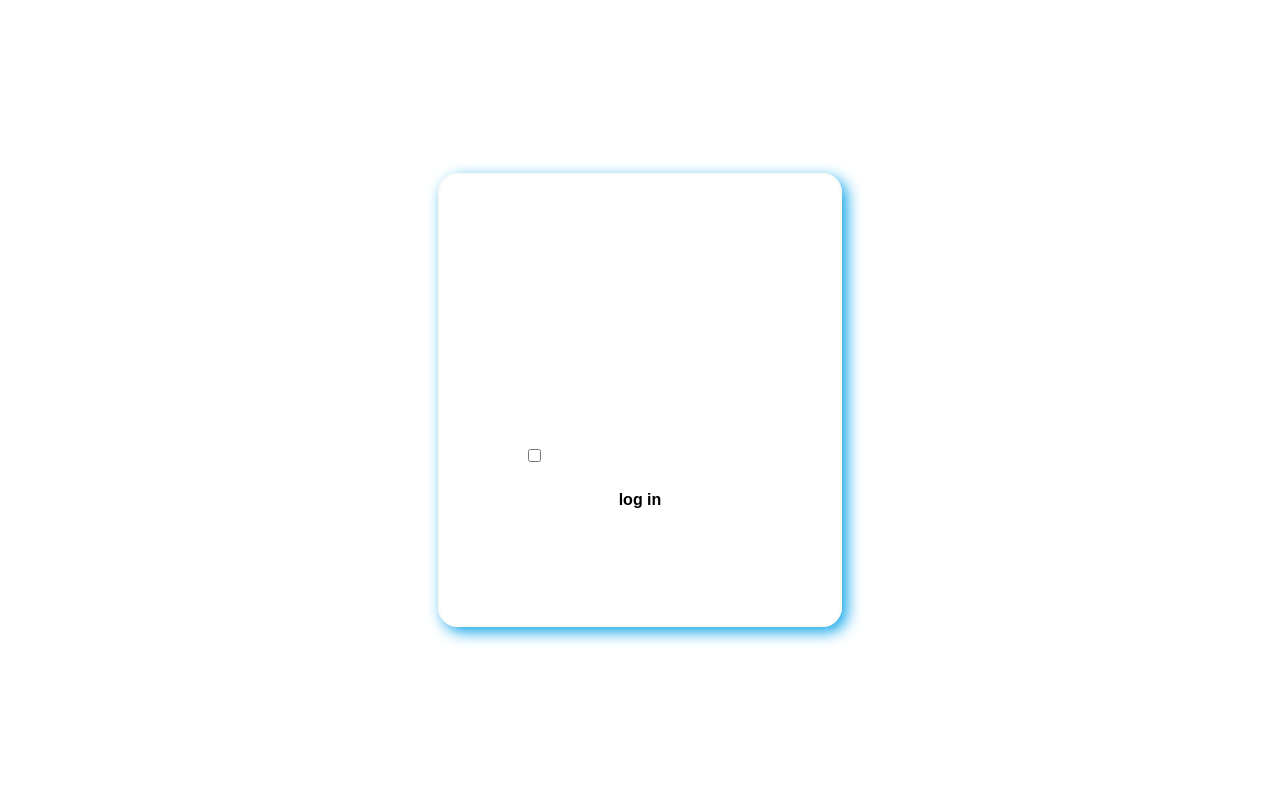
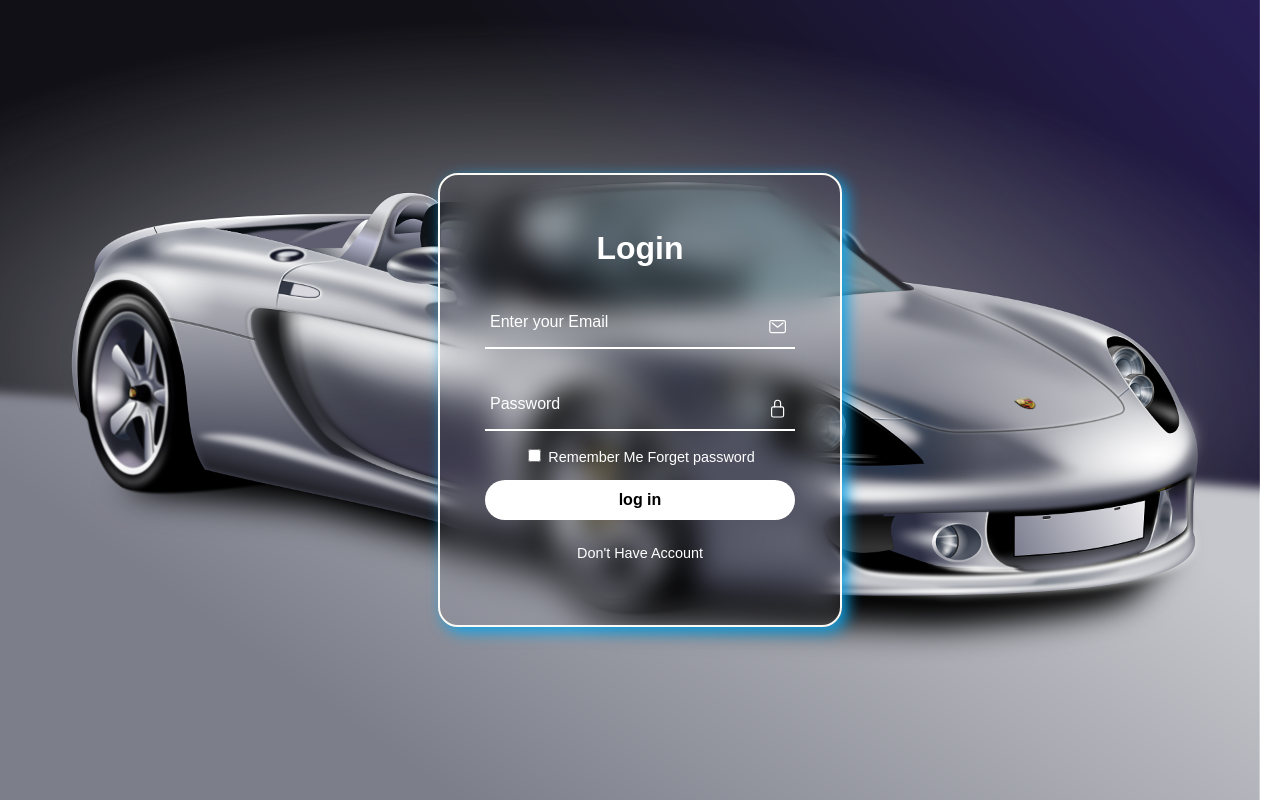
Before and after one commit to balaji161/login_form, a plain HTML site: page index.html in a window 1280 px wide. Drawn offline with nearby package versions, Linux system fonts and the light colour scheme.

Commit message:
Update style.css

```diff
--- a/style.css
+++ b/style.css
@@ -10,7 +10,7 @@ section{
     align-items: center;
     min-height: 100vh;
     width: 100%;
-    background:url(/image/car.png) no-repeat;
+    background:url(car.png) no-repeat;
     background-position: center;
     background-size: cover;
 
```
